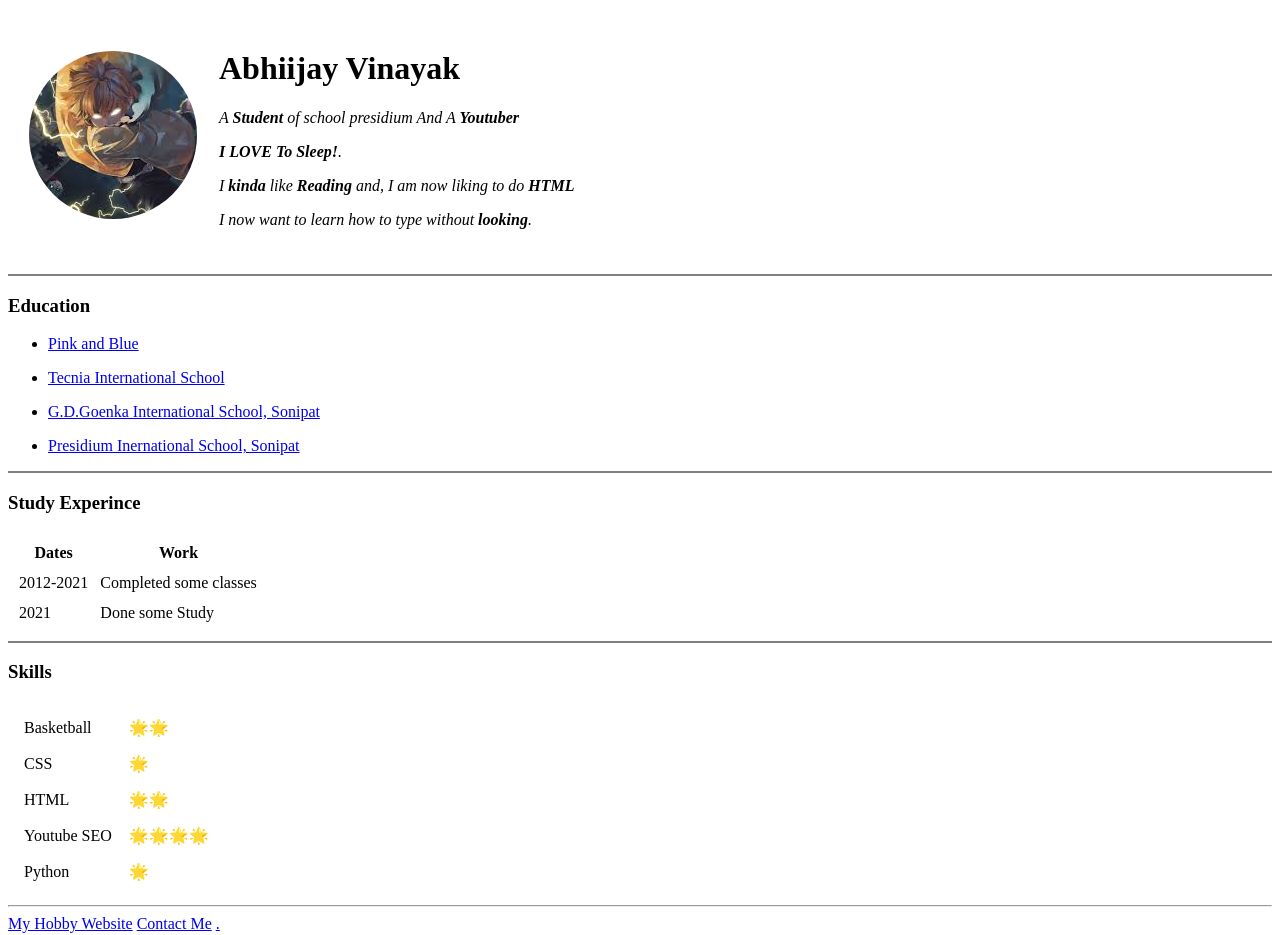
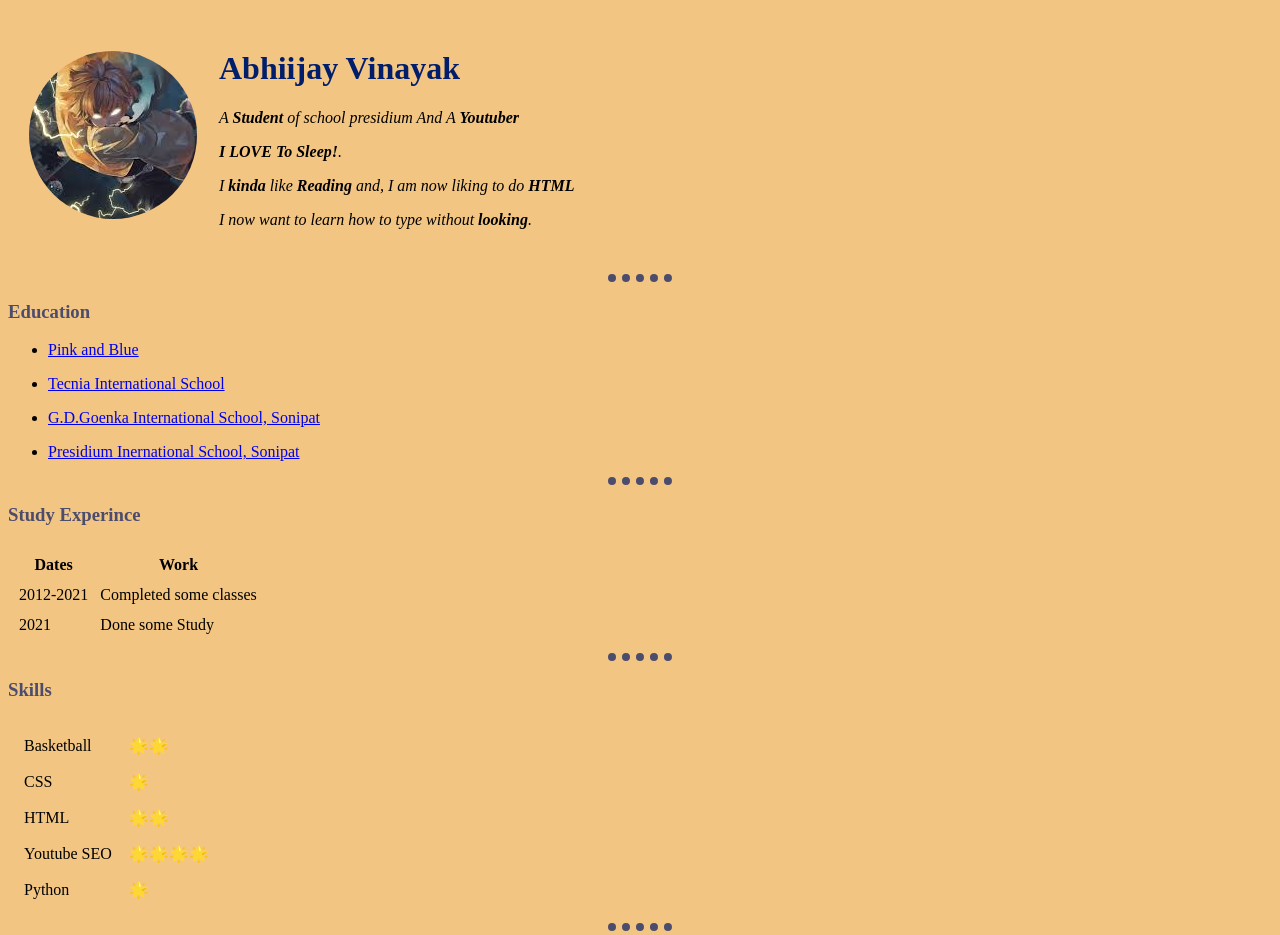
Before and after one commit to SlokyASloth/Abhiijay-site, a plain HTML site: page index.html in a window 1280 px wide. Shown: the top 935 px of the page. Drawn offline with Linux system fonts and the light colour scheme.

Commit message:
Add files via upload

```diff
--- /dev/null
+++ b/css/styles.css
@@ -0,0 +1,18 @@
+body {
+  background-color: #F3C583;
+}
+
+h1 {
+  color: #001E6C;
+}
+
+h3 {
+  color: #4C4C6D;
+}
+
+hr {
+  border-style: none;
+  border-top-style: dotted;
+  border-color: #4C4C6D;
+  border-width: 8px;
+  width: 5%;
--- a/index.html
+++ b/index.html
@@ -5,6 +5,7 @@
 
   <meta charset="utf-8">
   <title>Sloky's personal site</title>
+<link rel="stylesheet" href="css/styles.css">
 
 </head>
 
@@ -25,7 +26,7 @@
   </table>
 
 
-  <hr size=2 noshade>
+  <hr>
   <h3>Education</h3>
   <ul>
     <li>
@@ -43,7 +44,7 @@
       <p><a href="https://www.joonsquare.com/schools/presidium-school-sonipat">Presidium Inernational School, Sonipat</a></p>
     </li>
   </ul>
-  <hr size=2 noshade>
+  <hr>
   <h3>Study Experince</h3>
   <table cellspacing="10">
     <thead>
@@ -67,7 +68,7 @@
       <td>Done some Study </td>
     </tr>
   </table>
-  <hr size=2 noshade>
+  <hr>
   <h3>Skills</h3>
   <table cellspacing="15">
     <tr>
```
Also changed, not shown: contacts.html (+1 -0 lines), hobbies.html (+1 -0 lines), inputs.html (+1 -0 lines), 1 other file.
